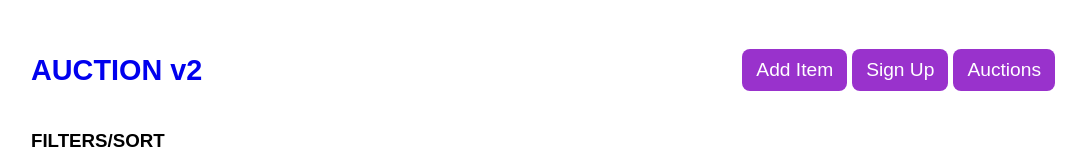
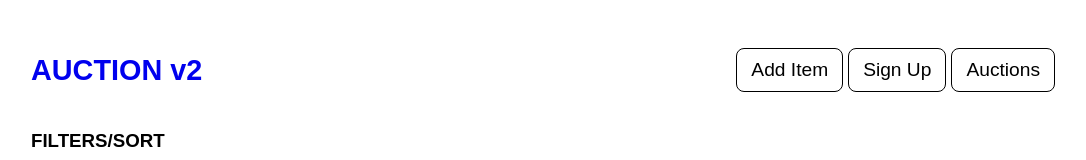
Before and after one commit to andrew-clarkson/auctionv2, a Next.js app: page / in a window 1280 px wide. Shown: the top 160 px of the page, without its empty margins (97-1183 px from the left). Built offline with nearby package versions, Linux system fonts and the light colour scheme; no server answers; the database is empty.

Commit message:
simple button for now

```diff
--- a/src/app/globals.css
+++ b/src/app/globals.css
@@ -12,11 +12,11 @@ nav {
 }
 
 button {
-    background-color:darkorchid;
-    border: none;
-    border-radius: 8px;;
+    background-color: transparent;
+    border: 1px solid black;
+    border-radius: 8px;
     margin: 0 0 0 5px;
     padding: 10px 14px;
-    color: white;
+    color: black;
     font-size: larger;
 }
```
